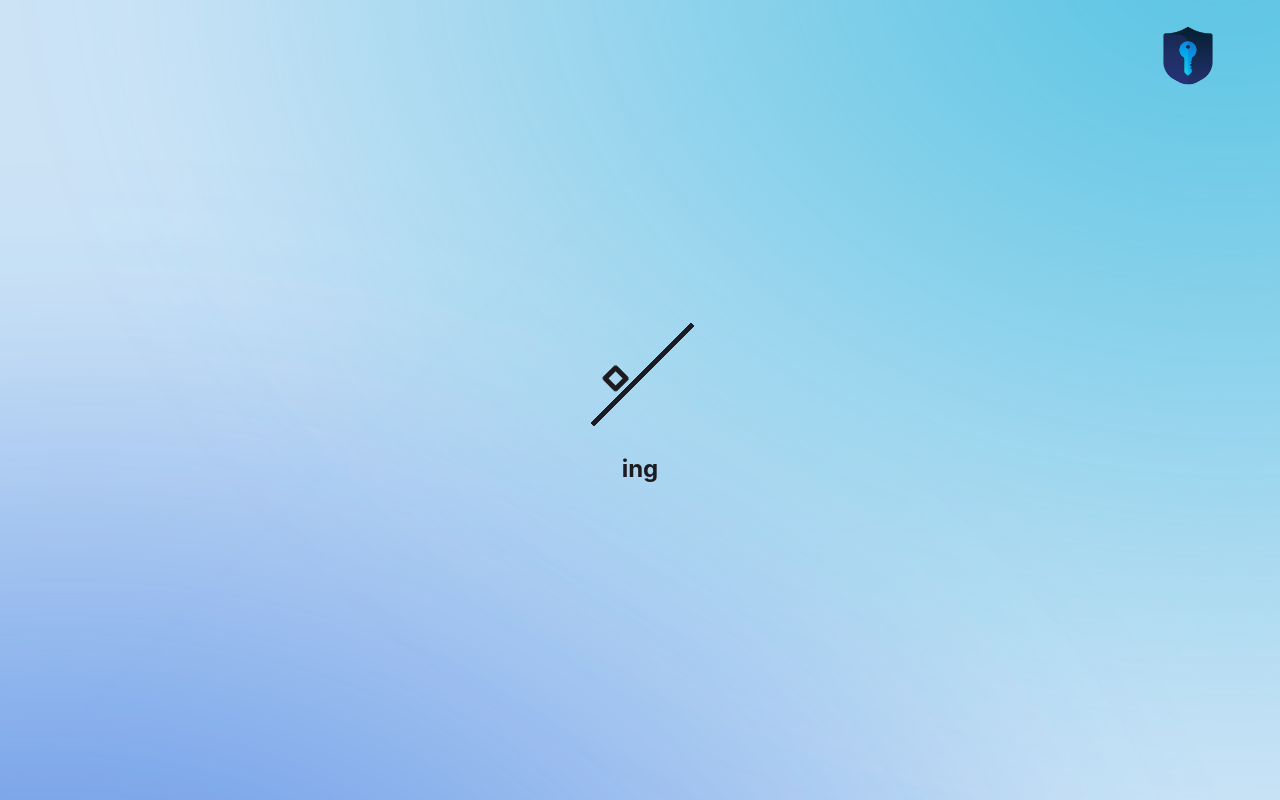
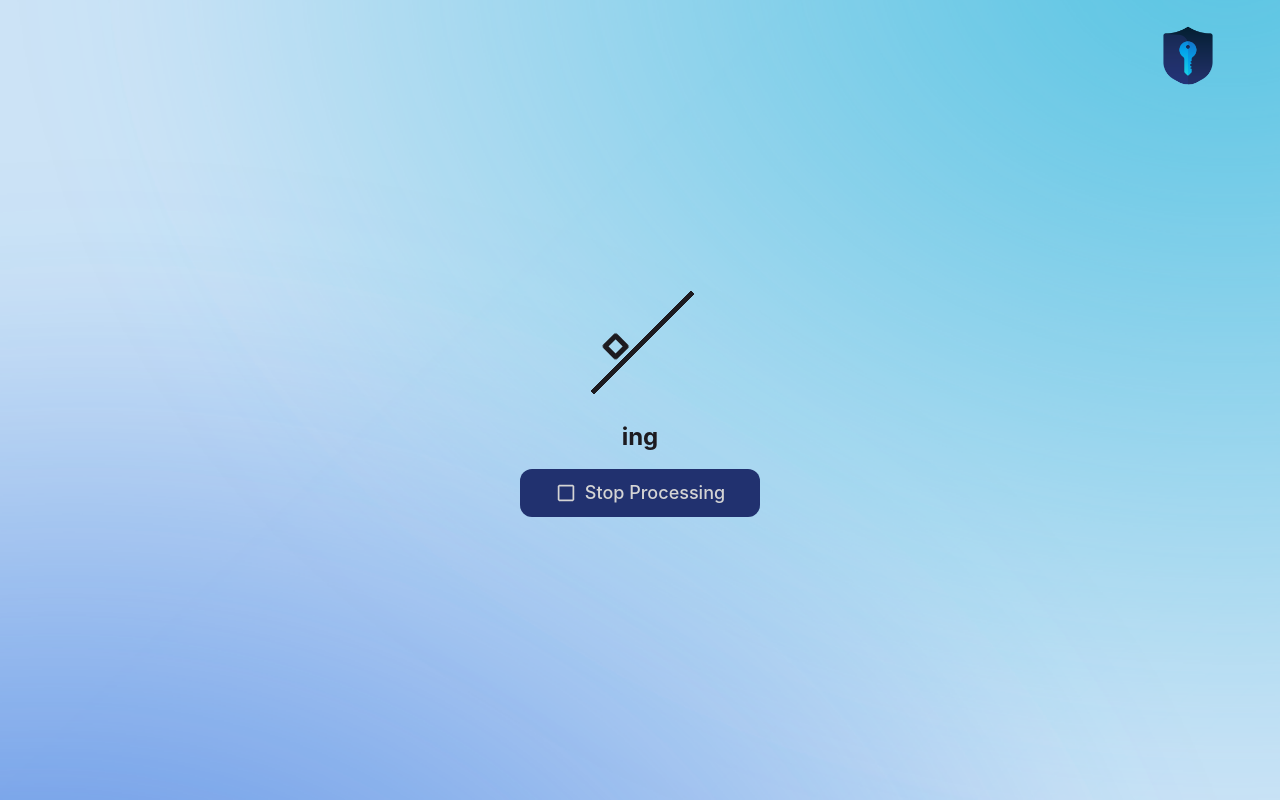
Before and after one commit to renchan16/Medicrypt-App, a React (Create React App) app in the folder medicrypt/: page /decrypt/processing in a window 1280 px wide. Built offline with nearby package versions, Linux system fonts and the light colour scheme.

Commit message:
Updates ( Added Stop PRocessing )

```diff
--- a/medicrypt/src/pages/ProcessingPage.js
+++ b/medicrypt/src/pages/ProcessingPage.js
@@ -4,6 +4,7 @@ import { FiBarChart } from "react-icons/fi";
 import { LuHome } from "react-icons/lu";
 import { FaRegFolder } from "react-icons/fa";
 import { TbReload } from "react-icons/tb";
+import { VscDebugStop } from "react-icons/vsc";
 import { ClimbingBoxLoader } from 'react-spinners';
 import { ProcessAlert, ProcessAlertTitle, ProcessAlertDescription } from '../components/sections/ProcessAlert';
 import NavButton from '../components/buttons/NavButton';
@@ -55,6 +56,18 @@ function ProcessingPage() {
     processData();
   }, [processType, inputs, navigate]);
 
+  const haltProcessing = async () => {
+    try {
+      const response = await axios.post('http://localhost:8000/halt_processing');
+      console.log('Halt processing response:', response.data);
+      setIsProcessing(false);
+      setProcessStatus('halted');
+      setProcessDescription('Processing has been halted by user request.');
+    } catch (error) {
+      console.error('Error halting processing:', error);
+    }
+  };
+
   const navigateHome = () => {
     navigate('/');
   };
@@ -72,13 +85,22 @@ function ProcessingPage() {
         <div className={`${isProcessing ? 'block' : 'hidden'} absolute top-1/2 left-1/2 transform -translate-x-1/2 -translate-y-1/2 w-60 h-60 flex flex-col items-center justify-center`}>
           <ClimbingBoxLoader className='' color="#1D1B20" loading={true} size={20} />
           <p className='mt-6 text-2xl font-bold text-black'>{processType}ing{dots}</p>
+          <NavButton
+            className="mt-4 w-full h-12"
+            buttonText="Stop Processing"
+            buttonColor="primary1"
+            hoverColor="primary0"
+            buttonTextColor="white"
+            buttonIcon={VscDebugStop}
+            onClickFunction={haltProcessing}
+            />
         </div>
 
         {/* Process Complete Section */}
         <div className={`${isProcessing ? 'hidden' : 'block'} w-11/12 space-y-6 absolute top-1/2 left-1/2 transform -translate-x-1/2 -translate-y-1/2`}>
           <h1 className="mb-4 text-4xl text-primary1 font-bold">{processType}ion {processStatus}!</h1>
 
-          <ProcessAlert processStatus={processStatus === "success" ? "Complete" : "Failed"}>
+          <ProcessAlert processStatus={processStatus}>
             <ProcessAlertTitle>{processStatus === "success" ? "Success" : "Error"}</ProcessAlertTitle>
             <ProcessAlertDescription>{processDescription}</ProcessAlertDescription>
           </ProcessAlert>
```
Also changed, not shown: 1 other file (tests, documents, lock files or other folders).
